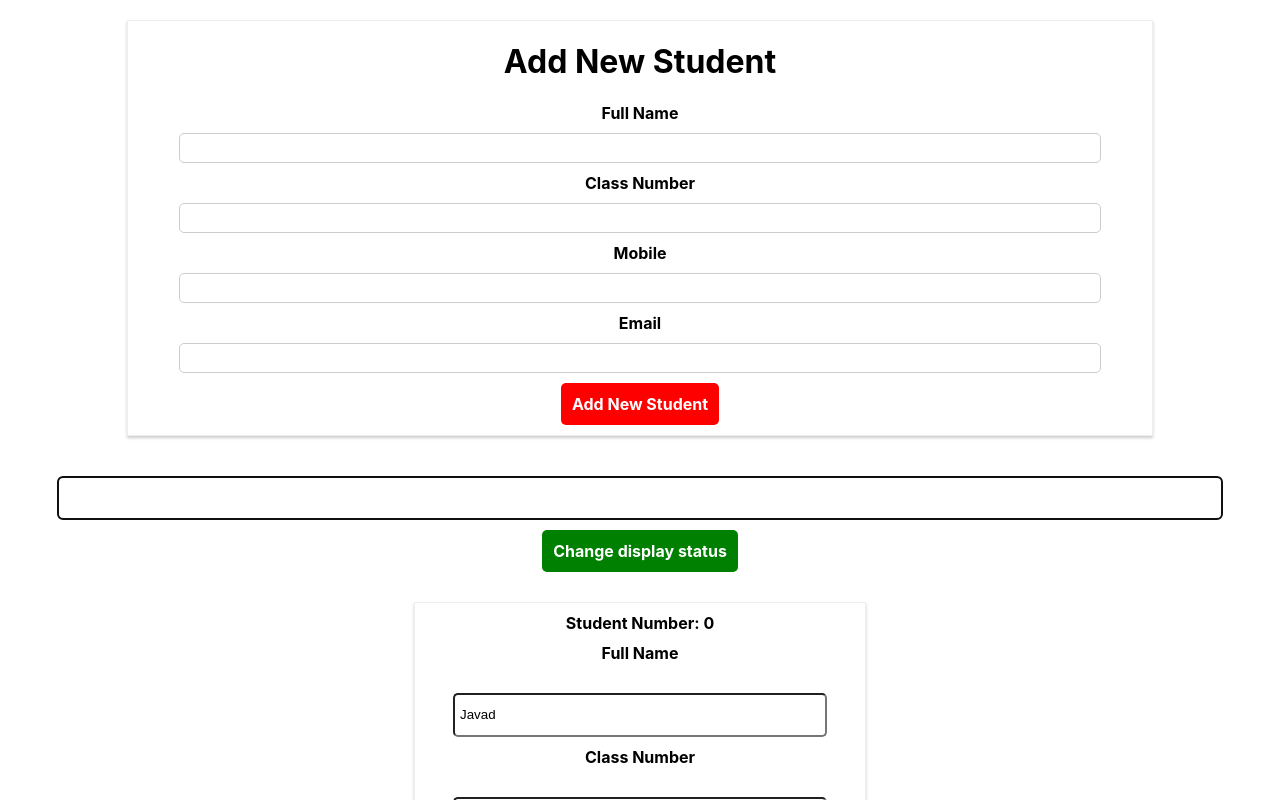
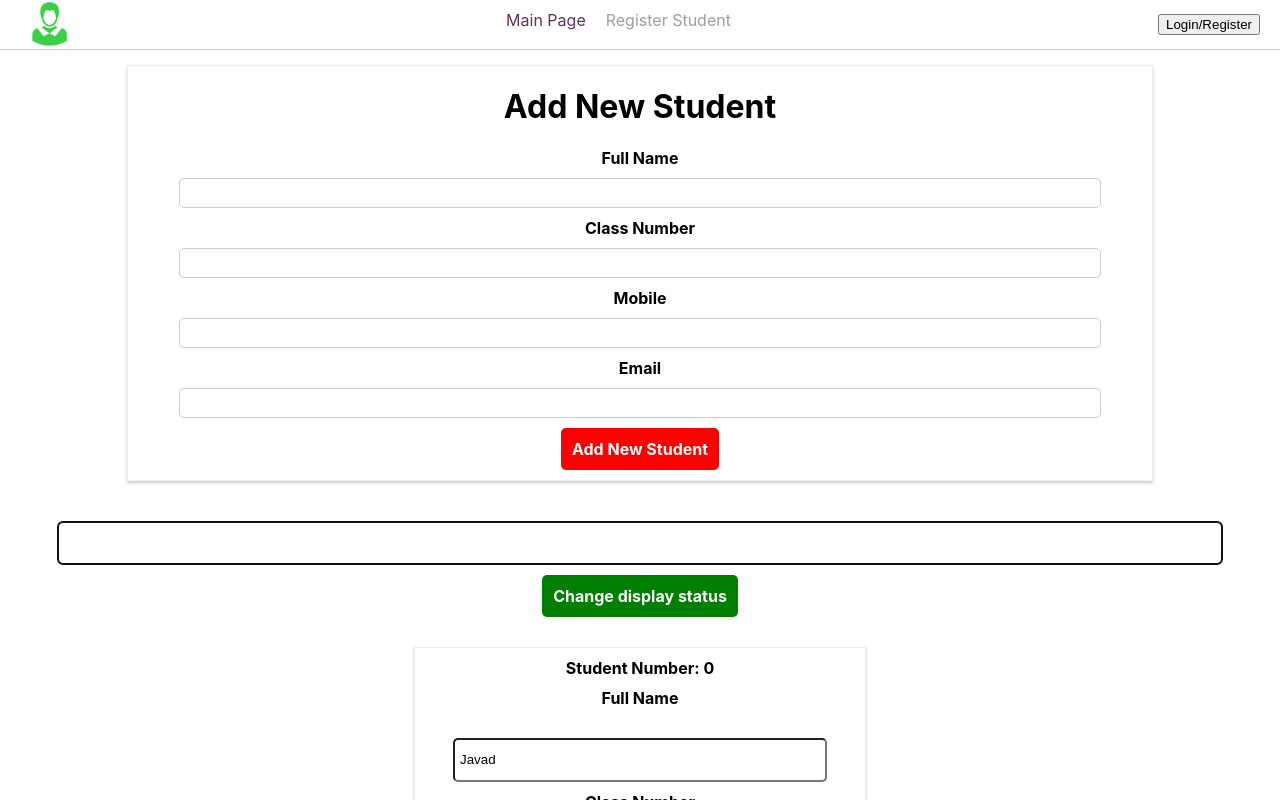
Before and after one commit to Javad-EB/react-student, a React (Create React App) app: page / in a window 1280 px wide. Shown: the top 800 px of the page. Built offline with nearby package versions, Linux system fonts and the light colour scheme.

Commit message:
add header and items

```diff
--- a/src/App.js
+++ b/src/App.js
@@ -3,6 +3,7 @@ import './App.css';
 import Students from './components/students/students'
 import Button from './components/UI/button/button'
 import NewStudent from './components/students/newStudent/newStudent'
+import Toolbar from './container/Header/Toolbar/Toolbar'
 
 const App = () => {
   const inputEl = useRef(null)
@@ -37,7 +38,9 @@ const App = () => {
   }
 
   const nameChangeHandler = (event, id) => {
-    const studentIndex = studentsState.findIndex(student => student.id === id)
+    const studentIndex = studentsState.findIndex(
+      student => student.id === id
+    )
     const student = { ...studentsState[studentIndex] }
     student.name = event.target.value
     const students = [...studentsState]
@@ -115,6 +118,7 @@ const App = () => {
   }
   return (
     <div className="App">
+      <Toolbar />
       <NewStudent
         studentName={studentName}
         studentClass={studentClass}
--- /dev/null
+++ b/src/components/logo/logo.css
@@ -0,0 +1,10 @@
+.Logo{
+    height: 100%;
+    display: flex;
+    align-items: center;
+    padding: 8px;
+}
+
+.Logo img {
+    height: 55px;
+}
--- /dev/null
+++ b/src/components/logo/logo.js
@@ -0,0 +1,13 @@
+import React from 'react';
+import MyLogo from '../../assets/images/logo.png'
+import './logo.css'
+
+const Logo = () => {
+    return (
+        <div className='Logo'>
+            <img src={MyLogo} alt="Logo of site" />
+        </div>
+    )
+}
+
+export default React.memo(Logo)
--- a/src/components/students/newStudent/newStudent.module.css
+++ b/src/components/students/newStudent/newStudent.module.css
@@ -10,6 +10,7 @@
     border: 1px solid var(--border-1);
     box-shadow: 0 2px 3px var(--shadow-1);
     text-align: center;
+    margin-top: 65px;
 }
 
 .newStudent label {
--- /dev/null
+++ b/src/container/Header/MenuItems/MenuItem/MenuItem.css
@@ -0,0 +1,23 @@
+.MenuItem {
+    height: 100%;
+    display: flex;
+    align-items: center;
+    margin: 0;
+    box-sizing: border-box;
+}
+
+.MenuItem a{
+    color: #9e9e9e;
+    text-decoration: none;
+    height: 100%;
+    padding: 10px;
+    box-sizing: border-box;
+    display: block;
+}
+
+.MenuItem a:hover,
+.MenuItem a:active,
+.MenuItem a.active {
+    color: #3b053bd1;
+    cursor: pointer;
+}
--- /dev/null
+++ b/src/container/Header/MenuItems/MenuItem/MenuItem.js
@@ -0,0 +1,18 @@
+import React from "react";
+import './MenuItem.css'
+
+const MenuItem = (props) => {
+    const classes = []
+    if (props.active) {
+        classes.push('active')
+    }
+    return (
+        <li className="MenuItem">
+            <a href={props.link} className={classes}>
+                {props.children}
+            </a>
+        </li>
+    )
+}
+
+export default React.memo(MenuItem)
--- /dev/null
+++ b/src/container/Header/MenuItems/MenuItems.css
@@ -0,0 +1,8 @@
+.MenuItems {
+    margin: 0;
+    padding: 0;
+    height: 100%;
+    display: flex;
+    align-items: center;
+    list-style: none;
+}
--- /dev/null
+++ b/src/container/Header/MenuItems/MenuItems.js
@@ -0,0 +1,18 @@
+import React from "react";
+import './MenuItems.css'
+import MenuItem from './MenuItem/MenuItem'
+
+const MenuItems = () => {
+    return (
+        <ul className="MenuItems">
+            <MenuItem link="/" active>
+                Main Page
+            </MenuItem>
+            <MenuItem link="/">
+                Register Student
+            </MenuItem>
+        </ul>
+    )
+}
+
+export default React.memo(MenuItems)
--- /dev/null
+++ b/src/container/Header/Toolbar/Toolbar.css
@@ -0,0 +1,24 @@
+:root {
+    --white: #fff;
+    --ceramik: #cccccc;
+}
+
+.Toolbar {
+    width: 100%;
+    height: 50px;
+    display: flex;
+    background-color: var(--white);
+    border-bottom: 1px solid var(--ceramik);
+    position: fixed;
+    left: 0;
+    top: 0;
+    justify-content: space-between;
+    align-items: center;
+    padding: 0 20px;
+    box-sizing: border-box;
+    z-index: 90;
+}
+
+.Toolbar nav {
+    height: 100%;
+}
--- /dev/null
+++ b/src/container/Header/Toolbar/Toolbar.js
@@ -0,0 +1,16 @@
+import React from 'react';
+import './Toolbar.css'
+import Logo from '../../.././components/logo/logo'
+import MenuItems from '../MenuItems/MenuItems'
+
+const Toolbar = (props) => {
+    return (
+        <header className='Toolbar'>
+            <Logo />
+            <nav><MenuItems /></nav>
+            <button>Login/Register</button>
+        </header>
+    )
+}
+
+export default Toolbar
```
Also changed, not shown: src/assets/images/logo.png (added).
